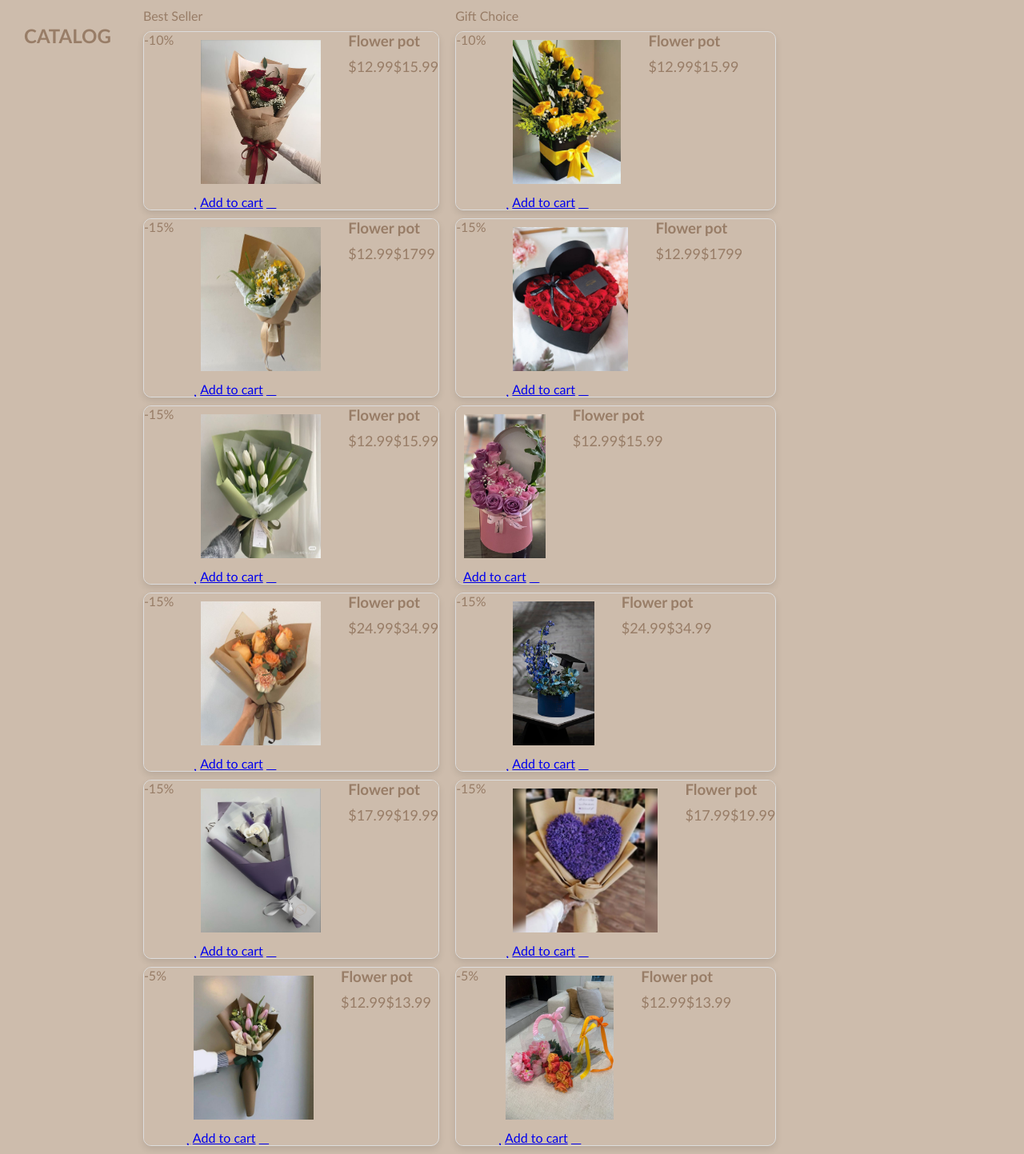
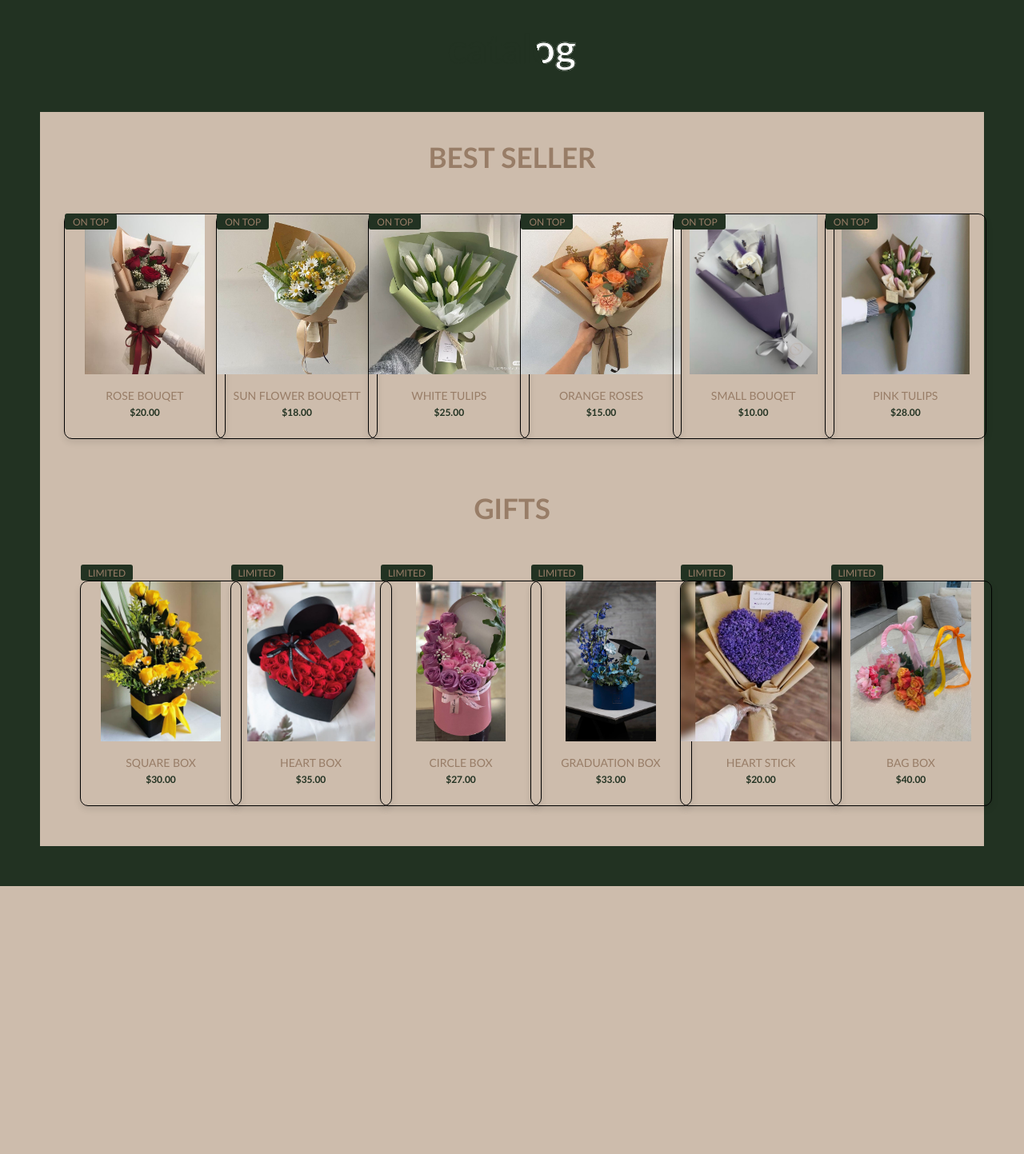
Before and after one commit to BlertaXheladini/Flower-Store, a PHP site: page /products.html in a window 1280 px wide. Shown: the whole page at 80% size. After the commit the page ends 1108 px from the top, so only its background shows below. Run offline with PHP 8.4, Linux system fonts and the light colour scheme.

Commit message:
catalog  without slider

```diff
--- a/products.css
+++ b/products.css
@@ -8,134 +8,153 @@
     padding: 0;
     margin: 0;
     font-family: 'Trebuchet MS', 'Lucida Sans Unicode', 'Lucida Grande', 'Lucida Sans', Arial, sans-serif;
-    background-color: var(--beige);
     scroll-behavior: smooth;
 }
 
-main{
-
-    display: flex;
-    flex-wrap: nowrap;
+body {
+    background-color: var(--green);
 }
 
-h2{
-    size: 500%;
-    margin: 30px;
-    display: flex;
-    justify-content: center;
-    text-transform: uppercase;
-color: var(--brown);
+main {
+    background-color: var(--beige);
+    margin: 50px;
+
+}
+
+img {
+
+    height: 200px;
+    width: auto;
+    margin-bottom: 15px;
+}
+
+.bestseller {
+    position: relative;
+    display: grid;
+    grid-template-columns: repeat(auto-fit, minmax(100px, auto));
+    align-items: center;
+    gap: 1px;
+    margin-top: 20px;
+    text-align: center;
+    padding: 20px;
 }
 
 
 
-.bestseller p{
-margin: 10px;
-color: var(--brown);
-cursor: pointer;
+.gifts {
+    position: relative;
+    display: grid;
+    grid-template-columns: repeat(auto-fit, minmax(100px, auto));
+    align-items: center;
+    gap: 25px;
+    margin-top: 20px;
+    text-align: center;
+    padding: 40px;
 }
 
-
-.bestseller p:hover{
- color: var(--green);
-
-}
-
-
-
-.box{
-
-    display: flex;
-    flex-wrap: wrap;
-  gap:1.5rem;
-    border: 1px solid #ddd;
+.box {
+    width: 200px;
+    height: 280px;
+    border: 1px solid, ;
     border-radius: 10px;
-    margin: 10px;
     overflow: hidden;
     box-shadow: 0 4px 8px rgba(0, 0, 0, 0.1);
     transition: box-shadow 0.3s ease;
-    color: var(--brown);
+    margin: 10px;
     cursor: pointer;
 }
-
 
 .box:hover {
     box-shadow: 0 8px 16px rgba(0, 0, 0, 0.2);
 }
 
+h1{
+    display: flex;
+    justify-content: center;
+    font-size:50px ;
+    line-height:60px ;
+    margin-top:30px ;
+    color: transparent;
+    -webkit-text-stroke: 1px var(--green);
+    background: url(pictures/back.png);
+    -webkit-background-clip:text;
+    background-position: 0 0;
+    animation: back 20s linear infinite;
+}
 
-.box img{
-    height: 180px;
-    width: 150px;
-    padding: 10px;
-    overflow: hidden;
-    position: relative;
+@keyframes back{
+    100%{
+        background-position: 2000px 0;
+    }
+}
+
+
+h2 {
+    text-transform: uppercase;
+    text-align: center;
+    text-decoration: none;
+    font-size: 35px;
+    color: var(--brown);
+    padding-top: 35px;
+}
+
+
+h4 {
+    font-size: 14px;
+    margin-bottom: 5px;
+    text-transform: uppercase;
+    font-weight: 400;
+    color: var(--brown);
+    transition: all .50s ease;
+}
+
+h4:hover {
+    color: var(--green);
+    cursor: pointer;
+}
+
+
+h5 {
+    color: var(--green);
+    font-size: 12px;
+    font-weight: 600;
 }
 
 
 
-
-.price {
+.top {
+    position: absolute;
+    top: 30px;
+    height: 20px;
+    width: 65px;
+    border-radius: 3px;
+    color: var(--brown);
+    background-color: var(--green);
+    font-size: 12px;
+    font-weight: 500;
+    text-transform: uppercase;
     display: flex;
     justify-content: center;
-    margin-top: 10px;
-    font-size: 18px;
-    font-weight: italic;
+    align-items: center;
 }
 
 
 
+.box .bbtn a {
+    position: relative;
+    bottom: 65px;
+    left: 0;
+    right: 0;
+    padding: 13px;
+    background-color: rgb(0, 0, 0, 0.8);
+    color: var(--brown);
+    transition: opacity 0.5s;
+    opacity: 0;
+    text-decoration: none;
 
 
-
-
-
-
-.gifts p{
-    margin: 10px;
-    color: var(--brown);
-    cursor: pointer;
-    }
-
-
-    .gifts p:hover{
-     color: var(--green);
-
-    }
-
-
-
-
-
-
-
-
-.box1{
-
-    display: flex;
-    flex-wrap: wrap;
-  gap:1.5rem;
-    border: 1px solid #ddd;
-    border-radius: 10px;
-    margin: 10px;
-    overflow: hidden;
-    box-shadow: 0 4px 8px rgba(0, 0, 0, 0.1);
-    transition: box-shadow 0.3s ease;
-    color: var(--brown);
-    cursor: pointer;
 }
 
-
-
-
-.box1:hover {
-    box-shadow: 0 8px 16px rgba(0, 0, 0, 0.2);
+.box:hover .bbtn a {
+    opacity: 1;
 }
-
-
-
-.box1 img{
-    height: 180px;
-    width: auto;
-    padding: 10px;
-}
--- a/products.html
+++ b/products.html
@@ -6,7 +6,9 @@
     <meta name="viewport" content="width=device-width, initial-scale=1.0">
     <link rel="stylesheet" href="products.css" type="text/css">
     <script src="flower.js"></script>
-    <link rel="stylesheet" href="https://cdn.jsdelivr.net/npm/@fortawesome/fontawesome-free@6.4.2/css/fontawesome.min.css" integrity="sha384-BY+fdrpOd3gfeRvTSMT+VUZmA728cfF9Z2G42xpaRkUGu2i3DyzpTURDo5A6CaLK" crossorigin="anonymous">
+    <link rel="stylesheet"
+        href="https://cdn.jsdelivr.net/npm/@fortawesome/fontawesome-free@6.4.2/css/fontawesome.min.css"
+        integrity="sha384-BY+fdrpOd3gfeRvTSMT+VUZmA728cfF9Z2G42xpaRkUGu2i3DyzpTURDo5A6CaLK" crossorigin="anonymous">
     <title>Products</title>
 </head>
 
@@ -22,236 +24,165 @@
         </nav>
     </header>
 
+    <h1>catalog</h1>
+
     <main>
 
-        <h2>catalog</h2>
+        <h2> Best Seller</h2>
+        <div class="products">
+            <div class="bestseller">
 
-        <div class="bestseller">
-
-            <p>Best Seller</p>
-
-            <div class="box">
-                <span class="discount"> -10%</span>
-                <div class="image">
+                <div class="box">
                     <img src="pictures/bestseller1.jpeg" alt="">
-                    <div class="icons">
-                        <a href="#" class="Fas fa fa-heart"></a>
-                        <a href="#" class="cart-btn"> Add to cart</a>
-                        <a href="#" class="Fas fa fa-share"></a>
+                    <h4>Rose Bouqet</h4>
+                    <h5>$20.00</h5>
+                    <div class="top">
+                        <p>On Top</p>
+                    </div>
+                    <div class="bbtn">
+                        <a href="#">Add to cart</a>
                     </div>
                 </div>
-                <div class="content">
-                    <h3>Flower pot</h3>
-                    <div class="price">$12.99 <span>$15.99</span></div>
+
+
+                <div class="box">
+                    <img src="pictures/bestseller2.jpeg" alt="">
+                    <h4>Sun Flower Bouqett</h4>
+                    <h5>$18.00</h5>
+                    <div class="top">
+                        <p>On Top</p>
+                    </div>
+                    <div class="bbtn">
+                        <a href="#">Add to cart</a>
+                    </div>
+                </div>
+
+                <div class="box">
+                    <img src="pictures/bestseller3.jpeg" alt="">
+                    <h4>White Tulips</h4>
+                    <h5>$25.00</h5>
+                    <div class="top">
+                        <p>On Top</p>
+                    </div>
+                    <div class="bbtn">
+                        <a href="#">Add to cart</a>
+                    </div>
+                </div>
+
+                <div class="box">
+                    <img src="pictures/bestseller4.jpeg" alt="">
+                    <h4>Orange Roses</h4>
+                    <h5>$15.00</h5>
+                    <div class="top">
+                        <p>On Top</p>
+                    </div>
+                    <div class="bbtn">
+                        <a href="#">Add to cart</a>
+                    </div>
+                </div>
+                <div class="box">
+                    <img src="pictures/bestseller5.jpeg" alt="">
+                    <h4>Small Bouqet</h4>
+                    <h5>$10.00</h5>
+                    <div class="top">
+                        <p>On Top</p>
+                    </div>
+                    <div class="bbtn">
+                        <a href="#">Add to cart</a>
+                    </div>
+                </div>
+
+                <div class="box">
+                    <img src="pictures/bestseller6.jpeg" alt="">
+                    <h4>Pink Tulips</h4>
+                    <h5>$28.00</h5>
+                    <div class="top">
+                        <p>On Top</p>
+                    </div>
+                    <div class="bbtn">
+                        <a href="#">Add to cart</a>
+                    </div>
                 </div>
 
             </div>
+            <h2>Gifts </h2>
+            <div class="gifts">
+                <div class="box">
+                    <img src="pictures/gifts1.jpeg" alt="">
+                    <h4>Square Box</h4>
+                    <h5>$30.00</h5>
+                    <div class="top">
+                        <p>Limited</p>
+                    </div>
+                    <div class="bbtn">
+                        <a href="#">Add to cart</a>
+                    </div>
+                </div>
+
+                <div class="box">
+                    <img src="pictures/gifts2.jpeg" alt="">
+                    <h4>Heart Box</h4>
+                    <h5>$35.00</h5>
+                    <div class="top">
+                        <p>Limited</p>
+                    </div>
+                    <div class="bbtn">
+                        <a href="#">Add to cart</a>
+                    </div>
+                </div>
+
+                <div class="box">
+                    <img src="pictures/gifts3.jpeg" alt="">
+                    <h4>Circle Box</h4>
+                    <h5>$27.00</h5>
+                    <div class="top">
+                        <p>Limited</p>
+                    </div>
+                    <div class="bbtn">
+                        <a href="#">Add to cart</a>
+                    </div>
+                </div>
+                <div class="box">
+                    <img src="pictures/gifts4.jpeg" alt="">
+                    <h4>Graduation Box</h4>
+                    <h5>$33.00</h5>
+                    <div class="top">
+                        <p>Limited</p>
+                    </div>
+                    <div class="bbtn">
+                        <a href="#">Add to cart</a>
+                    </div>
+                </div>
+
+                <div class="box">
+                    <img src="pictures/gifts5.jpeg" alt="">
+                    <h4>Heart Stick</h4>
+                    <h5>$20.00</h5>
+                    <div class="top">
+                        <p>Limited </p>
+                    </div>
+                    <div class="bbtn">
+                        <a href="#">Add to cart</a>
+                    </div>
+                </div>
 
 
-            <div class="box">
-                <span class="discount"> -15%</span>
-                <div class="image">
-                    <img src="pictures/bestseller2.jpeg" alt="">
-                    <div class="icons">
-                        <a href="#" class="Fas fa fa-heart"></a>
-                        <a href="#" class="cart-btn"> Add to cart</a>
-                        <a href="#" class="Fas fa fa-share"></a>
+                <div class="box">
+                    <img src="pictures/gifts6.jpeg" alt="">
+                    <h4>Bag Box</h4>
+                    <h5>$40.00</h5>
+                    <div class="top">
+                        <p>Limited </p>
+                    </div>
+                    <div class="bbtn">
+                        <a href="#">Add to cart</a>
                     </div>
                 </div>
-                <div class="content">
-                    <h3>Flower pot</h3>
-                    <div class="price">$12.99 <span>$1799</span></div>
-                </div>
-
             </div>
 
 
 
-            <div class="box">
-                <span class="discount"> -15%</span>
-                <div class="image">
-                    <img src="pictures/bestseller3.jpeg" alt="">
-                    <div class="icons">
-                        <a href="#" class="Fas fa fa-heart"></a>
-                        <a href="#" class="cart-btn"> Add to cart</a>
-                        <a href="#" class="Fas fa fa-share"></a>
-                    </div>
-                </div>
-                <div class="content">
-                    <h3>Flower pot</h3>
-                    <div class="price">$12.99 <span>$15.99</span></div>
-                </div>
-
-            </div>
-
-
-            <div class="box">
-                <span class="discount"> -15%</span>
-                <div class="image">
-                    <img src="pictures/bestseller4.jpeg" alt="">
-                    <div class="icons">
-                        <a href="#" class="Fas fa fa-heart"></a>
-                        <a href="#" class="cart-btn"> Add to cart</a>
-                        <a href="#" class="Fas fa fa-share"></a>
-                    </div>
-                </div>
-                <div class="content">
-                    <h3>Flower pot</h3>
-                    <div class="price">$24.99 <span>$34.99</span></div>
-                </div>
-
-            </div>
-
-            <div class="box">
-                <span class="discount"> -15%</span>
-                <div class="image">
-                    <img src="pictures/bestseller5.jpeg" alt="">
-                    <div class="icons">
-                        <a href="#" class="Fas fa fa-heart"></a>
-                        <a href="#" class="cart-btn"> Add to cart</a>
-                        <a href="#" class="Fas fa fa-share"></a>
-                    </div>
-                </div>
-                <div class="content">
-                    <h3>Flower pot</h3>
-                    <div class="price">$17.99 <span>$19.99</span></div>
-                </div>
-
-            </div>
-
-
-            <div class="box">
-                <span class="discount">-5%</span>
-                <div class="image">
-                    <img src="pictures/bestseller6.jpeg" alt="">
-                    <div class="icons">
-                        <a href="#" class="Fas fa fa-heart"></a>
-                        <a href="#" class="cart-btn"> Add to cart</a>
-                        <a href="#" class="Fas fa fa-share"></a>
-                    </div>
-                </div>
-                <div class="content">
-                    <h3>Flower pot</h3>
-                    <div class="price">$12.99 <span>$13.99</span></div>
-                </div>
-
-            </div>
-
         </div>
-
-
-
-        <div class="gifts">
-
-            <p>Gift Choice</p>
-
-            <div class="box1">
-                <span class="discount"> -10%</span>
-                <div class="image">
-                    <img src="pictures/gifts1.jpeg" alt="">
-                    <div class="icons">
-                        <a href="#" class="Fas fa fa-heart"></a>
-                        <a href="#" class="cart-btn"> Add to cart</a>
-                        <a href="#" class="Fas fa fa-share"></a>
-                    </div>
-                </div>
-                <div class="content">
-                    <h3>Flower pot</h3>
-                    <div class="price">$12.99 <span>$15.99</span></div>
-                </div>
-
-            </div>
-
-
-            <div class="box1">
-                <span class="discount"> -15%</span>
-                <div class="image">
-                    <img src="pictures/gifts2.jpeg" alt="">
-                    <div class="icons">
-                        <a href="#" class="Fas fa fa-heart"></a>
-                        <a href="#" class="cart-btn"> Add to cart</a>
-                        <a href="#" class="Fas fa fa-share"></a>
-                    </div>
-                </div>
-                <div class="content">
-                    <h3>Flower pot</h3>
-                    <div class="price">$12.99 <span>$1799</span></div>
-                </div>
-
-            </div>
-
-
-
-            <div class="box1">
-
-                <div class="image">
-                    <img src="pictures/gifts3.jpeg" alt="">
-                    <div class="icons">
-                        <a href="#" class="Fas fa fa-heart"></a>
-                        <a href="#" class="cart-btn"> Add to cart</a>
-                        <a href="#" class="Fas fa fa-share"></a>
-                    </div>
-                </div>
-                <div class="content">
-                    <h3>Flower pot</h3>
-                    <div class="price">$12.99 <span>$15.99</span></div>
-                </div>
-
-            </div>
-
-
-            <div class="box1">
-                <span class="discount"> -15%</span>
-                <div class="image">
-                    <img src="pictures/gifts4.jpeg" alt="">
-                    <div class="icons">
-                        <a href="#" class="Fas fa fa-heart"></a>
-                        <a href="#" class="cart-btn"> Add to cart</a>
-                        <a href="#" class="Fas fa fa-share"></a>
-                    </div>
-                </div>
-                <div class="content">
-                    <h3>Flower pot</h3>
-                    <div class="price">$24.99 <span>$34.99</span></div>
-                </div>
-
-            </div>
-
-            <div class="box1">
-                <span class="discount"> -15%</span>
-                <div class="image">
-                    <img src="pictures/gifts5.jpeg" alt="">
-                    <div class="icons">
-                        <a href="#" class="Fas fa fa-heart"></a>
-                        <a href="#" class="cart-btn"> Add to cart</a>
-                        <a href="#" class="Fas fa fa-share"></a>
-                    </div>
-                </div>
-                <div class="content">
-                    <h3>Flower pot</h3>
-                    <div class="price">$17.99 <span>$19.99</span></div>
-                </div>
-
-            </div>
-
-
-            <div class="box1">
-                <span class="discount">-5%</span>
-                <div class="image">
-                    <img src="pictures/gifts6.jpeg" alt="">
-                    <div class="icons">
-                        <a href="#" class="Fas fa fa-heart"></a>
-                        <a href="#" class="cart-btn"> Add to cart</a>
-                        <a href="#" class="Fas fa fa-share"></a>
-                    </div>
-                </div>
-                <div class="content">
-                    <h3>Flower pot</h3>
-                    <div class="price">$12.99 <span>$13.99</span></div>
-                </div>
-
-            </div>
-
         </div>
 
 
@@ -260,34 +191,6 @@
 
 
 
-
-
-
-
-
-
-
-
-
-
-
-
-
-
-
-
-
-
-
-
-
-
-
-
-
-
-
-
 </body>
 
 </html>
```
Also changed, not shown: pictures/back.png (added).
